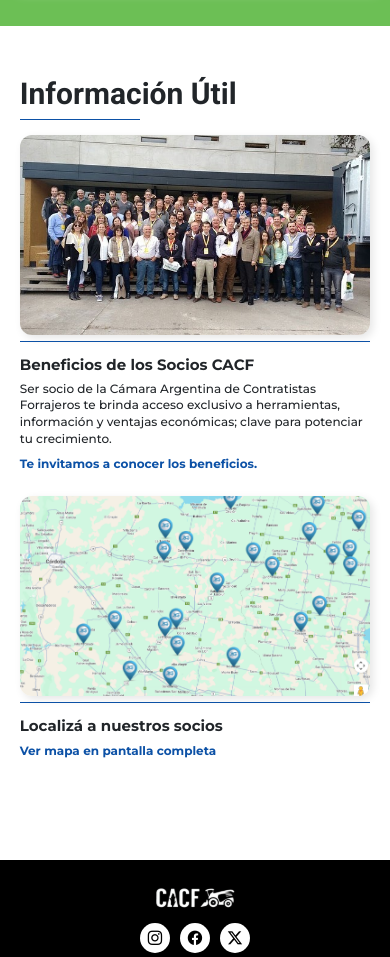
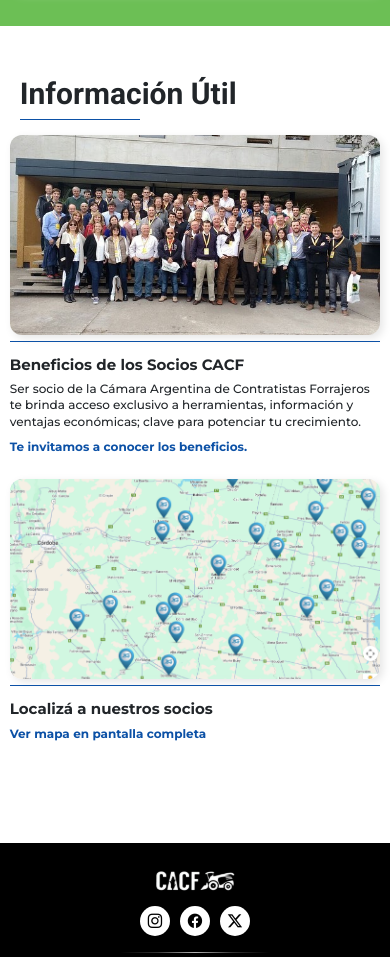
Before and after one commit to clau-devSpace/contratistas-forrajeros, a React app: page / in a window 390 px wide. Shown: the part 3080-4037 px from the top of the page. Built offline with nearby package versions, Linux system fonts and the light colour scheme; the HTML template or start-up script is replaced by a standard one; a web font is replaced by a local one.

Commit message:
info-util

```diff
--- a/src/pages/home.css
+++ b/src/pages/home.css
@@ -1178,8 +1178,8 @@ header {
 .frames1 {
     width: 100%;
     max-width: 550px;
-    padding-left: 10px;
-    padding-right: 10px;
+   /* padding-left: 10px;
+    padding-right: 10px;*/
 }
 
     .promo-linea {
@@ -1422,8 +1422,8 @@ header {
 .frames1 {
     width: 100%;
     max-width: 550px;
-    padding-left: 10px;
-    padding-right: 10px;
+    /*padding-left: 10px;
+    padding-right: 10px;*/
 }
 
     .promo-linea {
```
